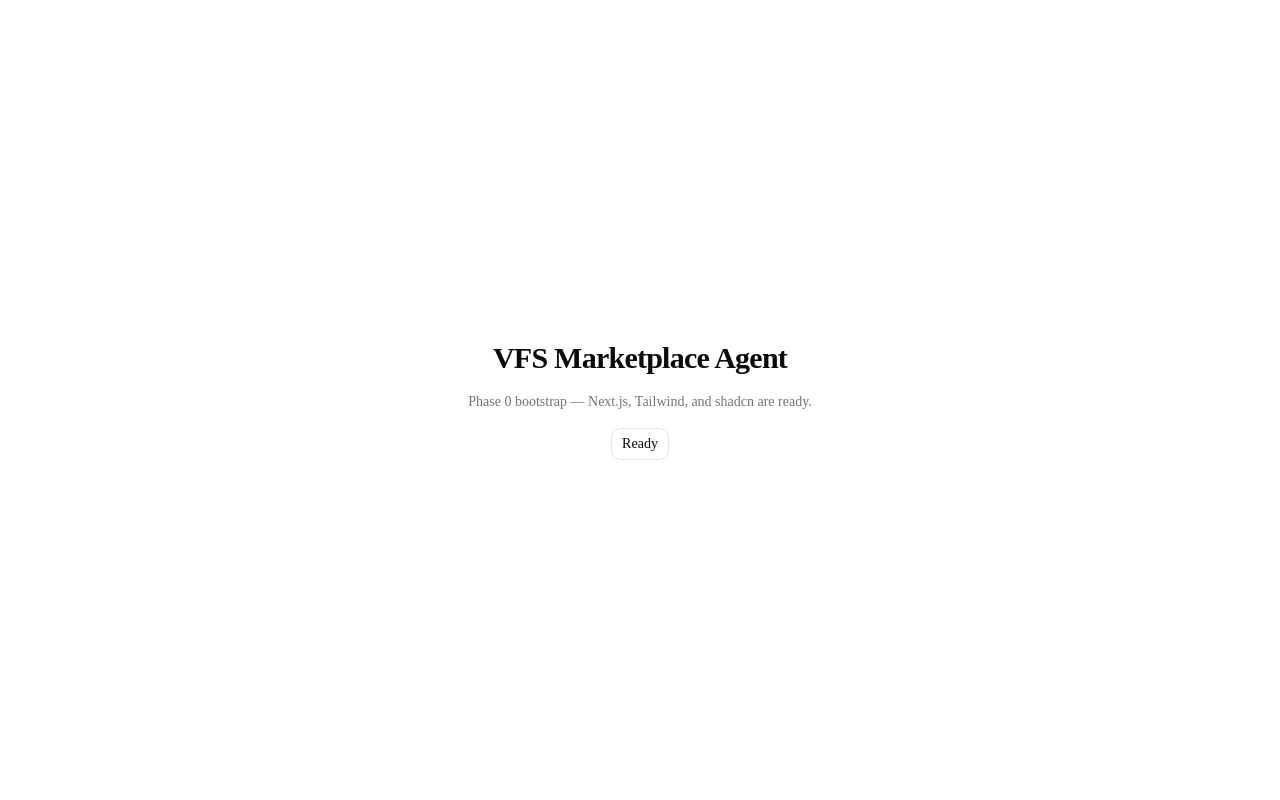
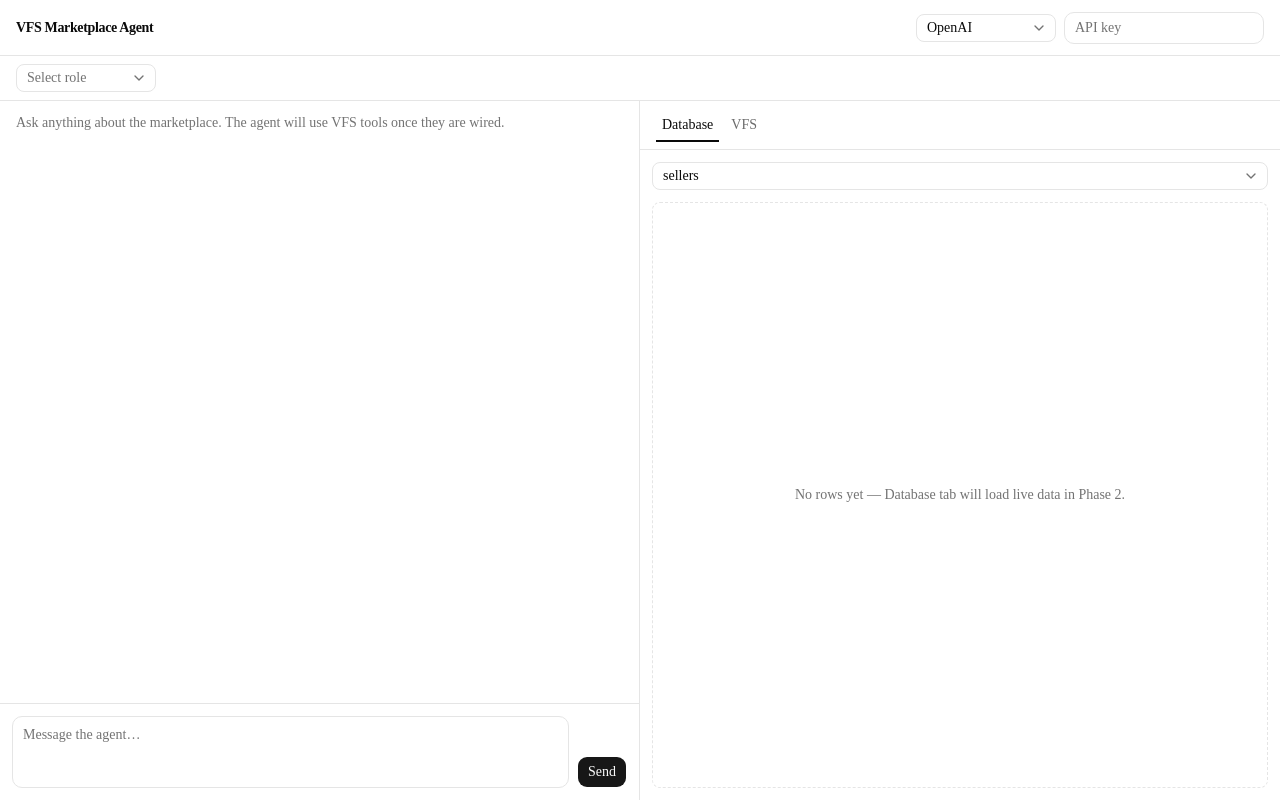
Before and after one commit to ritesh28/vfs-marketplace-agent, a Next.js app: page / in a window 1280 px wide. Built offline with nearby package versions, Linux system fonts and the light colour scheme.

Commit message:
feat: compose Phase 1 marketplace chrome on home page
Assemble header, persona picker, chat, and right panel under the session provider.

Co-authored-by: Cursor <cursoragent@cursor.com>

```diff
--- a/app/layout.tsx
+++ b/app/layout.tsx
@@ -1,5 +1,7 @@
 import type { Metadata } from "next";
 import { Geist, Geist_Mono } from "next/font/google";
+
+import { SessionProvider } from "@/lib/session-store";
 
 import "./globals.css";
 
@@ -28,7 +30,7 @@ export default function RootLayout({
       <body
         className={`${geistSans.variable} ${geistMono.variable} antialiased`}
       >
-        {children}
+        <SessionProvider>{children}</SessionProvider>
       </body>
     </html>
   );
--- a/app/page.tsx
+++ b/app/page.tsx
@@ -1,17 +1,24 @@
-import { Button } from "@/components/ui/button";
+"use client";
+
+import { AppHeader } from "@/components/app-header";
+import { ChatPanel } from "@/components/chat-panel";
+import { PersonaPicker } from "@/components/persona-picker";
+import { ProviderKeyControls } from "@/components/provider-key-controls";
+import { RightPanel } from "@/components/right-panel";
 
 export default function Home() {
   return (
-    <main className="flex min-h-screen flex-col items-center justify-center gap-4 p-8">
-      <h1 className="text-3xl font-semibold tracking-tight">
-        VFS Marketplace Agent
-      </h1>
-      <p className="text-muted-foreground max-w-md text-center text-sm">
-        Phase 0 bootstrap — Next.js, Tailwind, and shadcn are ready.
-      </p>
-      <Button type="button" variant="outline">
-        Ready
-      </Button>
-    </main>
+    <div className="bg-background flex h-svh flex-col overflow-hidden">
+      <AppHeader controls={<ProviderKeyControls />} />
+      <PersonaPicker />
+      <div className="grid min-h-0 flex-1 grid-cols-1 md:grid-cols-2">
+        <section className="min-h-0 border-b md:border-r md:border-b-0">
+          <ChatPanel />
+        </section>
+        <section className="min-h-0">
+          <RightPanel />
+        </section>
+      </div>
+    </div>
   );
 }
```
